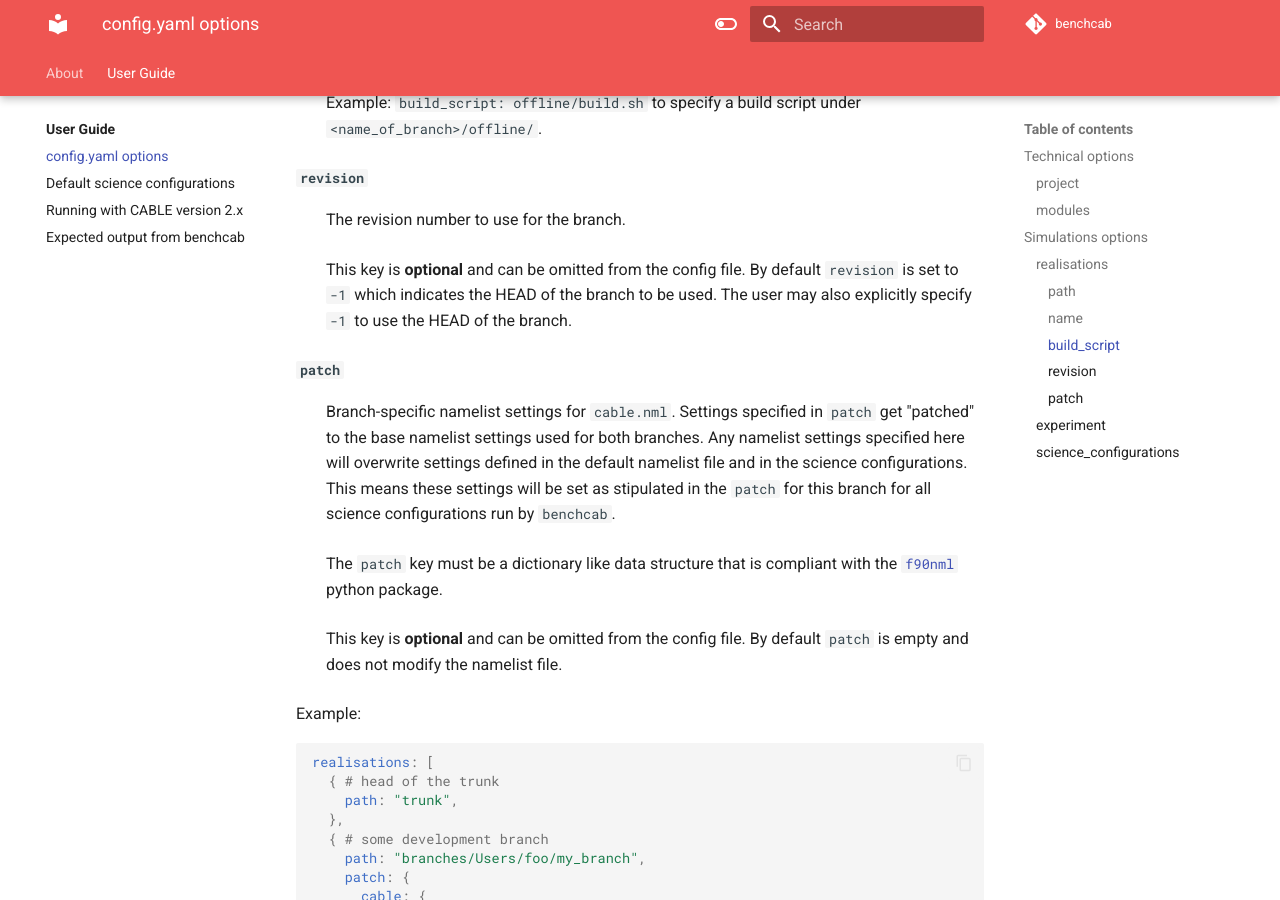
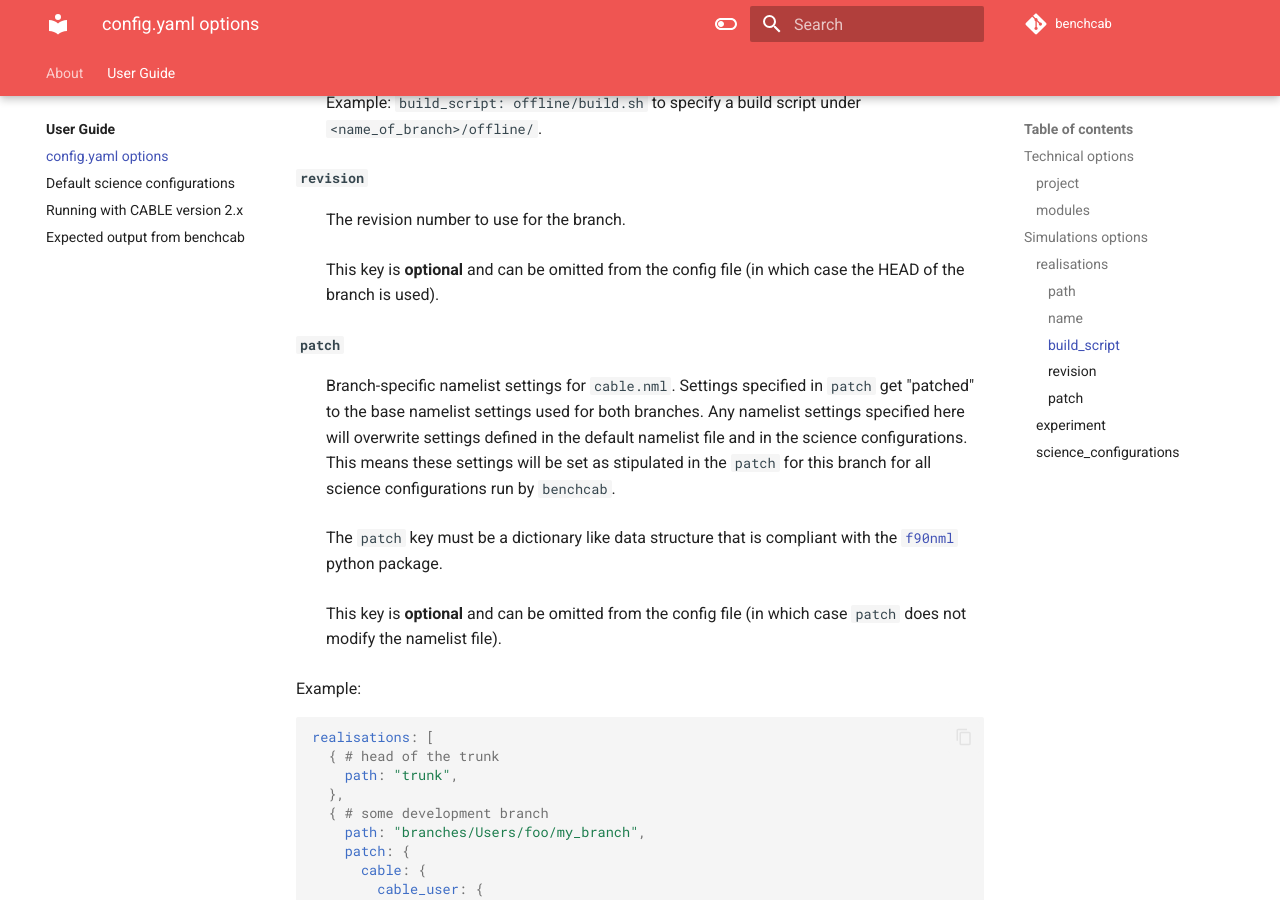
Before and after one commit to mdekauwe/CABLE_benchmarking, an MkDocs documentation site: the page built from docs/user_guide/config_options.md, in a window 1280 px wide and 900 px high, scrolled down 1731 px. Built offline with MkDocs 1.6.1 and Material for MkDocs 9.7.7, drawn with Linux system fonts in a browser that asks for light colours; comment, search, counter and statistics services are not loaded.

Commit message:
Update default values for config parameters

````diff
--- a/docs/user_guide/config_options.md
+++ b/docs/user_guide/config_options.md
@@ -70,13 +70,13 @@ The different running modes of `benchcab` are solely dependent on the options us
 #### `revision`
 
 : The revision number to use for the branch.
-: This key is **optional** and can be omitted from the config file. By default `revision` is set to `-1` which indicates the HEAD of the branch to be used. The user may also explicitly specify `-1` to use the HEAD of the branch.
+: This key is **optional** and can be omitted from the config file (in which case the HEAD of the branch is used).
 
 #### `patch`
 
 : Branch-specific namelist settings for `cable.nml`. Settings specified in `patch` get "patched" to the base namelist settings used for both branches. Any namelist settings specified here will overwrite settings defined in the default namelist file and in the science configurations. This means these settings will be set as stipulated in the `patch` for this branch for all science configurations run by `benchcab`.
 : The `patch` key must be a dictionary like data structure that is compliant with the [`f90nml`][f90nml-github] python package.
-: This key is **optional** and can be omitted from the config file. By default `patch` is empty and does not modify the namelist file.
+: This key is **optional** and can be omitted from the config file (in which case `patch` does not modify the namelist file).
 
 Example:
 ```yaml
````
